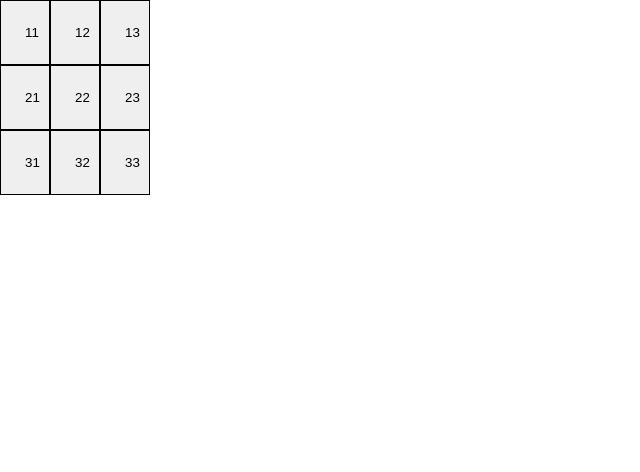
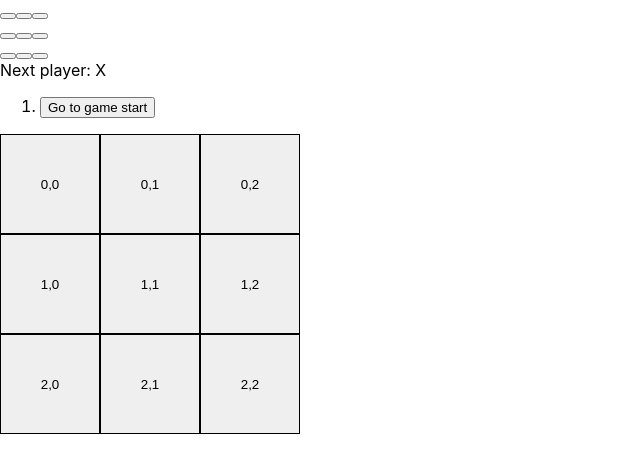
Before and after one commit to bayasshii/helloreact, a React (Create React App) app: page / in a window 1280 px wide. Shown: the top 472 px of the page, without its empty margins (0-640 px from the left). Built offline with nearby package versions, Linux system fonts and the light colour scheme.

Commit message:
お手本を完全理解

```diff
--- a/src/Board.js
+++ b/src/Board.js
@@ -1,41 +1,76 @@
 import React from 'react';
-import ReactDOM from 'react-dom';
 import Square from './Square.js'
+import Game from './Otehon.js'
+
+const button__wrap = {
+  width: '300px',
+};
+
 
 class Board extends React.Component {
   constructor(props) {
     super(props);
     this.state = {
-    };
-  }
+      history: [
+        { squares:
+          [
+            {
+              position: [0, 0],
+              value: null
+            },
+            {
+              position: [0, 1],
+              value: null
+            },
+            {
+              position: [0, 2],
+              value: null
+            },
+            {
+              position: [1, 0],
+              value: null
+            },
+            {
+              position: [1, 1],
+              value: null
+            },
+            {
+              position: [1, 2],
+              value: null
+            },
+            {
+              position: [2, 0],
+              value: null
+            },
+            {
+              position: [2, 1],
+              value: null
+            },
+            {
+              position: [2, 2],
+              value: null
+            }
+          ]
+        }
+      ],
+      currentNumber: 0
+    }
+  };
 
   render() {
-    const list = [
-      [
-        [1, 1],
-        [1, 2],
-        [1, 3]
-      ],[
-        [2, 1],
-        [2, 2],
-        [2, 3]
-      ],[
-        [3, 1],
-        [3, 2],
-        [3, 3]
-      ]
-    ]
+    const currentNumber = this.state.currentNumber
+    const squares = this.state.history[currentNumber].squares
     return (
       <div>
-        {list.map((items) =>
-          <div>
-            {items.map((item) =>
-              <Square
-                  vlue={item}
-              />
-            )}
-          </div>
-        )}
+        {console.log(squares)}
+        <Game />
+        <div style={button__wrap}>
+          {squares.map((square) =>
+            <Square
+                square={square}
+            />
+          )}
+        </div>
       </div>
     );
   }
--- /dev/null
+++ b/src/Otehon.js
@@ -0,0 +1,155 @@
+import React from 'react';
+
+function Square(props) {
+  return (
+    <button className="square" onClick={props.onClick}>
+      {props.value}
+    </button>
+  );
+}
+
+class Board extends React.Component {
+  renderSquare(i) {
+    return (
+      <Square
+        value={this.props.squares[i]}
+        onClick={() => this.props.onClick(i)}
+      />
+    );
+  }
+
+  render() {
+    return (
+      <div>
+        <div className="board-row">
+          {this.renderSquare(0)}
+          {this.renderSquare(1)}
+          {this.renderSquare(2)}
+        </div>
+        <div className="board-row">
+          {this.renderSquare(3)}
+          {this.renderSquare(4)}
+          {this.renderSquare(5)}
+        </div>
+        <div className="board-row">
+          {this.renderSquare(6)}
+          {this.renderSquare(7)}
+          {this.renderSquare(8)}
+        </div>
+      </div>
+    );
+  }
+}
+
+class Game extends React.Component {
+  constructor(props) {
+    super(props);
+    this.state = {
+      history: [
+        {
+          squares: Array(9).fill(null)
+        }
+      ],
+      stepNumber: 0,
+      xIsNext: true
+    };
+  }
+
+
+  handleClick(i) {
+    const history = this.state.history
+    const current = history[history.length - 1];
+    const squares = current.squares.slice();
+    console.log(squares)
+
+    if (calculateWinner(squares) || squares[i]) {
+      return;
+    }
+
+    squares[i] = this.state.xIsNext ? "X" : "O";
+
+    this.setState({
+      history: history.concat([
+        {
+          squares: squares
+        }
+      ]),
+      stepNumber: history.length,
+      xIsNext: !this.state.xIsNext
+    });
+    // slice()がないと全部this.state.historyがcurrentの値になってる
+    // console.log(this.state.history)
+  }
+
+  jumpTo(step) {
+    this.setState({
+      stepNumber: step,
+      xIsNext: (step % 2) === 0
+    });
+    // console.log(step)
+  }
+
+  render() {
+    const history = this.state.history;
+    const current = history[this.state.stepNumber];
+    const winner = calculateWinner(current.squares);
+
+    const moves = history.map((step, move) => {
+      const desc = move ?
+        'Go to move #' + move :
+        'Go to game start';
+      return (
+        <li key={move}>
+          <button onClick={() => this.jumpTo(move)}>{desc}</button>
+        </li>
+      );
+    });
+
+    let status;
+    if (winner) {
+      status = "Winner: " + winner;
+    } else {
+      status = "Next player: " + (this.state.xIsNext ? "X" : "O");
+    }
+
+    return (
+      <div className="game">
+        <div className="game-board">
+          <Board
+            squares={current.squares}
+            onClick={i => this.handleClick(i)}
+          />
+        </div>
+        <div className="game-info">
+          <div>{status}</div>
+          <ol>{moves}</ol>
+        </div>
+      </div>
+    );
+  }
+}
+
+export default Game;
+
+
+// =======================================
+
+function calculateWinner(squares) {
+  const lines = [
+    [0, 1, 2],
+    [3, 4, 5],
+    [6, 7, 8],
+    [0, 3, 6],
+    [1, 4, 7],
+    [2, 5, 8],
+    [0, 4, 8],
+    [2, 4, 6]
+  ];
+  for (let i = 0; i < lines.length; i++) {
+    const [a, b, c] = lines[i];
+    if (squares[a] && squares[a] === squares[b] && squares[a] === squares[c]) {
+      return squares[a];
+    }
+  }
+  return null;
+}
--- a/src/Square.js
+++ b/src/Square.js
@@ -1,10 +1,9 @@
 import React from 'react';
-import ReactDOM from 'react-dom';
 
-const style = {
+const button = {
   border: '1px solid #000',
-  padding: '24px',
-  width: '50px',
+  height: '100px',
+  width: '100px',
 };
 
 class Square extends React.Component {
@@ -16,8 +15,10 @@
 
   render() {
     return (
-      <button style={style}>
-        {this.props.vlue}
+      <button style={button}>
+        {this.props.square.position[0]}
+        ,
+        {this.props.square.position[1]}
       </button>
     );
   }
```
